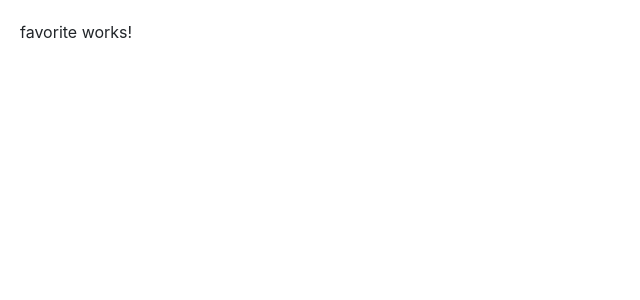
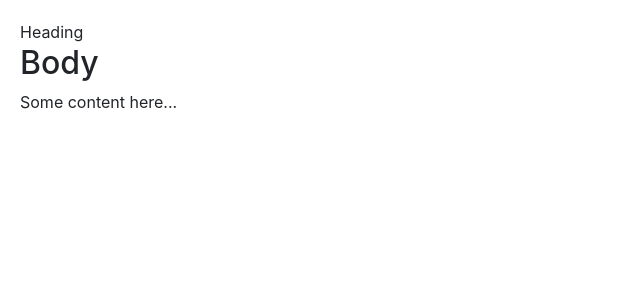
Before and after one commit to hongbao80/gin-project, an Angular app in the folder webapp-ui/: page / in a window 1280 px wide. Shown: the top 300 px of the page, without its empty margins (0-640 px from the left). Built offline with nearby package versions, Linux system fonts and the light colour scheme.

Commit message:
ngContainer ngContent View Encapsulation

```diff
--- a/webapp-ui/angular.json
+++ b/webapp-ui/angular.json
@@ -87,7 +87,8 @@
               "src/assets"
             ],
             "styles": [
-              "src/styles.css"
+              "src/styles.css",
+              "node_modules/font-awesome/css/font-awesome.css"
             ],
             "scripts": []
           }
--- a/webapp-ui/package.json
+++ b/webapp-ui/package.json
@@ -19,7 +19,9 @@
     "@angular/platform-browser": "~11.0.5",
     "@angular/platform-browser-dynamic": "~11.0.5",
     "@angular/router": "~11.0.5",
+    "@fortawesome/fontawesome-free": "^5.15.1",
     "bootstrap": "^4.5.3",
+    "font-awesome": "^4.7.0",
     "rxjs": "~6.6.0",
     "tslib": "^2.0.0",
     "zone.js": "~0.10.2"
--- a/webapp-ui/src/app/app.component.html
+++ b/webapp-ui/src/app/app.component.html
@@ -1 +1,8 @@
-<favorite [isFavorite]="post.isFavorite" (change)="onFavoriteChanged($event)"></favorite>
+<bootstrap-panel>
+    <ng-container class="heading">Heading</ng-container>
+    <div class="body">
+        <h2>Body</h2>
+        <p>Some content here...</p>
+    </div>
+
+</bootstrap-panel>
--- a/webapp-ui/src/app/app.module.ts
+++ b/webapp-ui/src/app/app.module.ts
@@ -8,13 +8,15 @@ import { CourseComponent } from './course/course.component';
 import { FormsModule } from '@angular/forms'
 import { SummaryPipe } from './summary.pipe';
 import { FavoriteComponent } from './favorite/favorite.component';
+import { PanelComponent } from './panel/panel.component';
 @NgModule({
   declarations: [
     AppComponent,
     CourseComponent,
     CoursesComponent,
     SummaryPipe,
-    FavoriteComponent
+    FavoriteComponent,
+    PanelComponent
   ],
   imports: [
     BrowserModule,
--- a/webapp-ui/src/app/favorite/favorite.component.css
+++ b/webapp-ui/src/app/favorite/favorite.component.css
@@ -0,0 +1,12 @@
+
+.glyphicon {
+    color: red;
+}
+
+.glyphicon-star {
+    color: green;
+}
+
+.glyphicon-star-empty {
+    color: pink;
+}
--- a/webapp-ui/src/app/favorite/favorite.component.html
+++ b/webapp-ui/src/app/favorite/favorite.component.html
@@ -1 +1,3 @@
 <p (click)="onClick()">favorite works!</p>
+
+<i class="fa" [class.fa-star]="isSelected" [class.fa-youtube]="!isSelected" (click)="onClick()" aria-hidden="true">Start</i>
--- a/webapp-ui/src/app/favorite/favorite.component.ts
+++ b/webapp-ui/src/app/favorite/favorite.component.ts
@@ -1,9 +1,10 @@
-import { Component, Input, OnInit, Output, EventEmitter } from '@angular/core';
+import { Component, Input, OnInit, Output, EventEmitter, ViewEncapsulation } from '@angular/core';
 
 @Component({
   selector: 'favorite',
   templateUrl: './favorite.component.html',
-  styleUrls: ['./favorite.component.css']
+  styleUrls: ['./favorite.component.css'],
+  encapsulation: ViewEncapsulation.Emulated
 })
 export class FavoriteComponent implements OnInit {
   // alias field
--- /dev/null
+++ b/webapp-ui/src/app/panel/panel.component.html
@@ -0,0 +1,8 @@
+<div class="panel panel-default">
+    <div class="panel-heading">
+        <ng-content select=".heading"></ng-content>
+    </div>
+    <div class="panel-body">
+        <ng-content select=".body"></ng-content>
+    </div>
+</div>
--- a/webapp-ui/src/styles.css
+++ b/webapp-ui/src/styles.css
@@ -1,6 +1,7 @@
 /* You can add global styles to this file, and also import other style files */
 
 @import "~bootstrap/dist/css/bootstrap.css";
+@import "../node_modules/font-awesome/css/font-awesome.css";
 
 body {
     padding: 20px;
```
Also changed, not shown: webapp-ui/src/app/panel/panel.component.ts (added, +12 -0 lines), webapp-ui/src/app/panel/panel.component.css (added), 2 other files (tests, documents, lock files or other folders).
